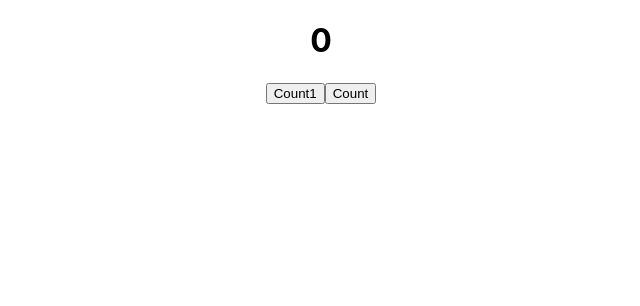
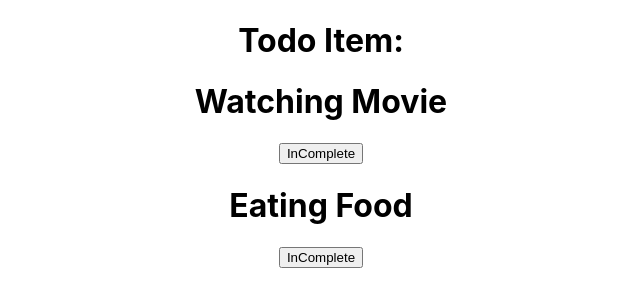
Before and after one commit to Cipher-Schools/RJ7-Practice, a React (Create React App) app: page / in a window 1280 px wide. Shown: the top 306 px of the page, without its empty margins (319-959 px from the left). Built offline with nearby package versions, Linux system fonts and the light colour scheme.

Commit message:
useCallback and useReducer

```diff
--- a/src/App.js
+++ b/src/App.js
@@ -39,6 +39,8 @@ import { ThemeProvider } from "./components/Context/ThemeContext";
 import FormHook from "./components/FormHook";
 import MemoComp from "./components/MemoComp";
 import CounterEffect from "./components/Counter/CounterEffect";
+import ParentTodo from "./components/Callback/ParentTodo";
+import Todo from "./components/Reducer/Todo";
 
 // import "./components/Forms.css";
 
@@ -46,8 +48,10 @@ class App extends React.Component {
   render() {
     return (
       <div className="App">
+        {/* <ParentTodo /> */}
+        <Todo />
         {/* <Counter /> */}
-        <CounterEffect />
+        {/* <CounterEffect /> */}
         {/* <MemoComp /> */}
         {/* <FormHook /> */}
         {/* <ThemeProvider value="dark">
--- /dev/null
+++ b/src/components/Callback/ParentTodo.js
@@ -0,0 +1,28 @@
+import React, { useCallback, useState } from "react";
+import Todo from "./Todo";
+
+function ParentTodo() {
+  const [count, setCount] = useState(0);
+  const [todos, setTodos] = useState([]);
+
+  const handleCount = () => {
+    setCount((prev) => prev + 1);
+  };
+
+  const handleTodo = useCallback(() => {
+    setTodos((prev) => [...prev, "Todo Item"]);
+  }, [todos]);
+
+  console.log("Parent Todo Component render");
+
+  return (
+    <>
+      <Todo handleTodo={handleTodo} todos={todos} />
+      <div>
+        <button onClick={handleCount}>Value: {count}</button>
+      </div>
+    </>
+  );
+}
+
+export default ParentTodo;
--- /dev/null
+++ b/src/components/Callback/Todo.js
@@ -0,0 +1,18 @@
+import React from "react";
+
+function Todo(props) {
+  console.log("Todo Component Rendered");
+  return (
+    <>
+      <h1>Todos Items</h1>
+      {props.todos.map((todo, i) => (
+        <p key={i}>{todo}</p>
+      ))}
+
+      <hr />
+      <button onClick={props.handleTodo}>Add Todo</button>
+    </>
+  );
+}
+
+export default React.memo(Todo);
--- /dev/null
+++ b/src/components/Reducer/Todo.js
@@ -0,0 +1,26 @@
+import React, { useReducer } from "react";
+import { reducer, globalState } from "./reducer";
+
+function Todo() {
+  const [todos, dispatch] = useReducer(reducer, globalState);
+
+  const handleStatus = (todo) => {
+    dispatch({ type: "COMPLETE", id: todo.id });
+  };
+  console.log({ todos });
+  return (
+    <div>
+      <h1>Todo Item:</h1>
+      {todos.map((todo, i) => (
+        <div key={i}>
+          <h1>{todo.title}</h1>
+          <button onClick={() => handleStatus(todo)}>
+            {todo.isCompleted ? "Completed" : "InComplete"}
+          </button>
+        </div>
+      ))}
+    </div>
+  );
+}
+
+export default Todo;
--- /dev/null
+++ b/src/components/Reducer/reducer.js
@@ -0,0 +1,30 @@
+export const globalState = [
+  {
+    id: 1,
+    title: "Watching Movie",
+    isCompleted: false,
+  },
+  {
+    id: 2,
+    title: "Eating Food",
+    isCompleted: false,
+  },
+];
+
+export const reducer = (state, action) => {
+  switch (action.type) {
+    case "COMPLETE":
+      return state.map((todo) => {
+        if (action.id === todo.id) {
+          return {
+            ...todo,
+            isCompleted: !todo.isCompleted,
+          };
+        } else {
+          return todo;
+        }
+      });
+    default:
+      return state;
+  }
+};
```
